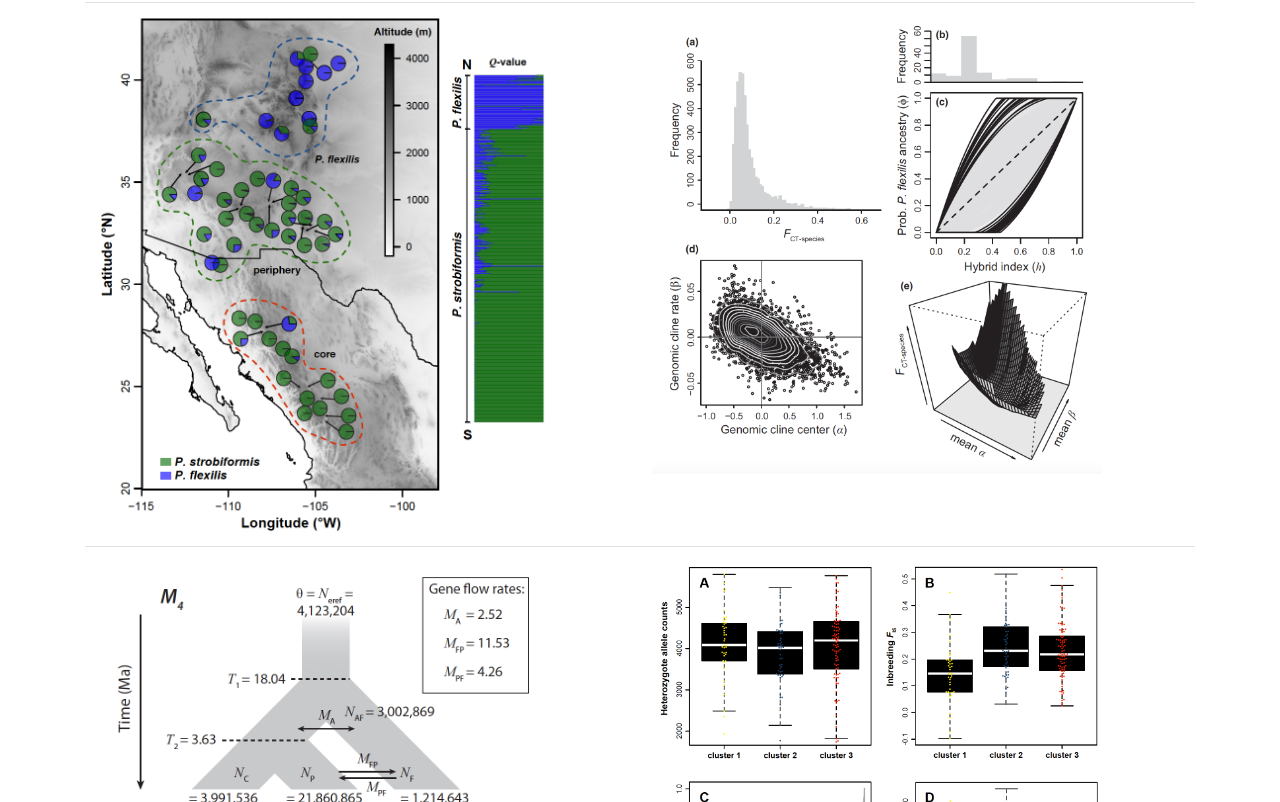
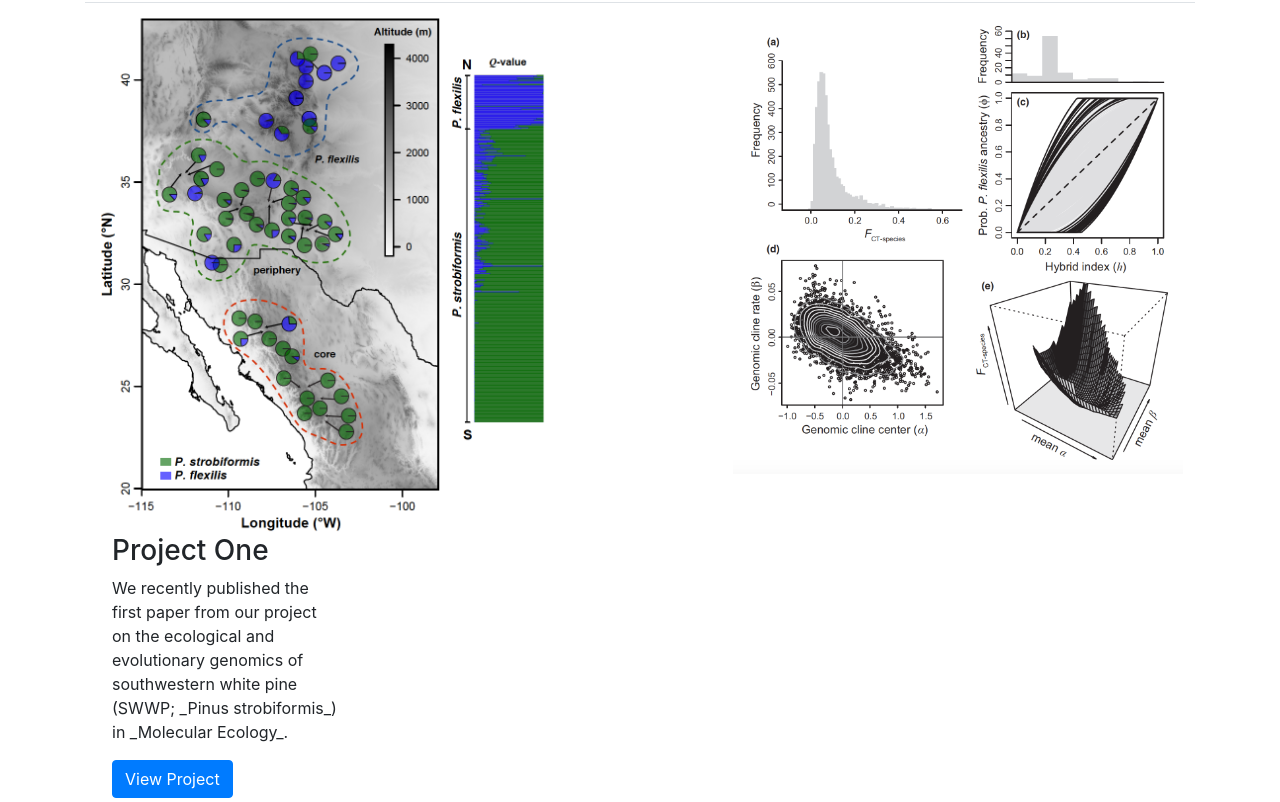
Before and after one commit to justincbagley/bootstrap4-1col-portfolio-site, a website: page index.html in a window 1280 px wide. Shown: the part 150-952 px from the top of the page. Drawn offline with Linux system fonts and the light colour scheme.

Commit message:
Update index.html

```diff
--- a/index.html
+++ b/index.html
@@ -64,6 +64,11 @@
     <a href="#">
         <img src="img/Menonetal_fastStruct_fig_screen.png" alt="ddRADseq population structure example" title="ddRADseq population structure example" width="450"/>
     </a>
+<div class="col-md-5">
+          <h3>Project One</h3>
+          <p>We recently published the first paper from our project on the ecological and evolutionary genomics of southwestern white pine (SWWP; _Pinus strobiformis_) in _Molecular Ecology_.</p>
+          <a class="btn btn-primary" href="#">View Project</a>
+        </div>
   </td>
   <td class="right">
     <a href="#">
```
